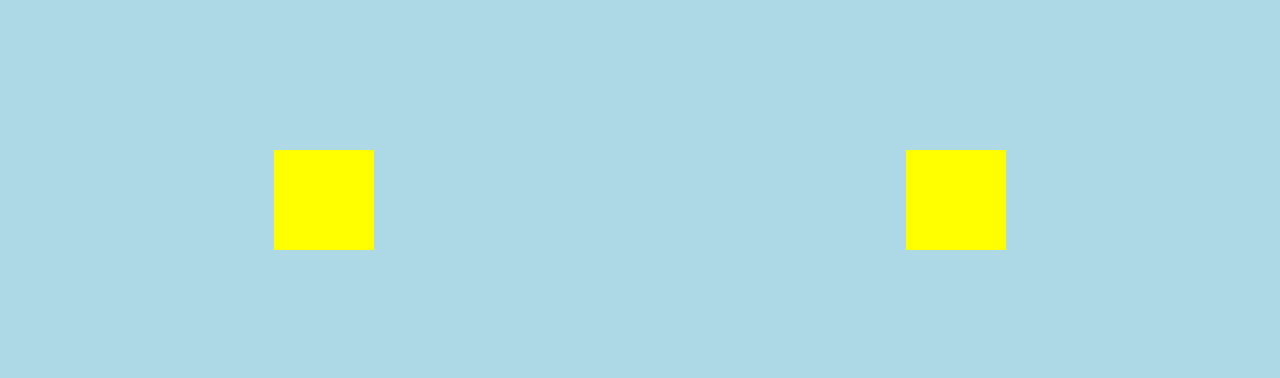
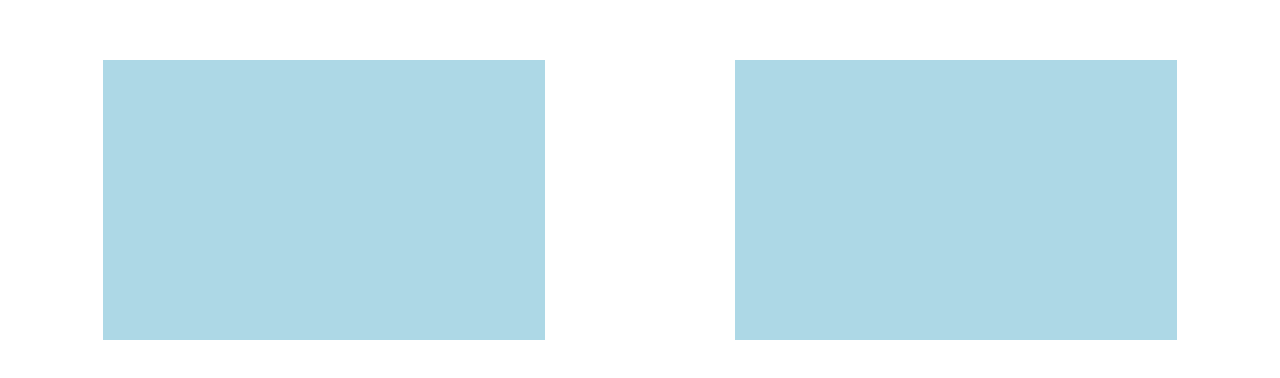
Before and after one commit to ynnckth/razecar, a plain HTML site: page data/index.html in a window 1280 px wide. Shown: the part 208-586 px from the top of the page. Drawn offline with Linux system fonts and the light colour scheme.

Commit message:
Fix returning a http response from endpoints; improve UI style

```diff
--- a/data/index.js
+++ b/data/index.js
@@ -1,19 +1,31 @@
 (function () {
+    const LEFT_MOTORS_SIDE = "left";
+    const RIGHT_MOTORS_SIDE = "right";
+
     const leftButton = document.createElement("div");
-    leftButton.setAttribute("class", "button");
+    leftButton.setAttribute("class", "button inactive");
 
     const rightButton = document.createElement("div");
-    rightButton.setAttribute("class", "button");
+    rightButton.setAttribute("class", "button inactive");
 
     const mainContent = document.getElementById('main');
     mainContent.appendChild(leftButton);
     mainContent.appendChild(rightButton);
 
-    const drive = (motorSide, shouldDrive) => fetch(`/motors/${motorSide}?drive=${shouldDrive}`);
+    const drive = (motorSide, shouldDrive) => {
+        fetch(`/motors/${motorSide}?drive=${shouldDrive}`);
 
-    leftButton.addEventListener("touchstart", () => drive("left", true));
-    leftButton.addEventListener("touchend", () => drive("left", false));
+        currentButton = motorSide === LEFT_MOTORS_SIDE ? leftButton : rightButton;
+        if (shouldDrive) {
+            currentButton.setAttribute("class", "button active");
+        } else {
+            currentButton.setAttribute("class", "button inactive");
+        }
+    };
 
-    rightButton.addEventListener("touchstart", () => drive("right", true));
-    rightButton.addEventListener("touchend", () => drive("right", false));
+    leftButton.addEventListener("touchstart", () => drive(LEFT_MOTORS_SIDE, true));
+    leftButton.addEventListener("touchend", () => drive(LEFT_MOTORS_SIDE, false));
+
+    rightButton.addEventListener("touchstart", () => drive(RIGHT_MOTORS_SIDE, true));
+    rightButton.addEventListener("touchend", () => drive(RIGHT_MOTORS_SIDE, false));
 })();
--- a/data/styles.css
+++ b/data/styles.css
@@ -1,5 +1,8 @@
+html {
+    height: 100%;
+  }
 body {
-    background-color: lightblue;
+    min-height: 100%;
 }
 
 #main {
@@ -11,7 +14,21 @@ body {
 }
 
 .button {
-    width: 100px;
-    height: 100px;
-    background-color: yellow;
+    width: 35%;
+    height: 35%;
+    /* Disable long touch press selection */
+    -webkit-touch-callout: none; /* iOS Safari */
+      -webkit-user-select: none; /* Safari */
+       -khtml-user-select: none; /* Konqueror HTML */
+         -moz-user-select: none; /* Firefox */
+          -ms-user-select: none; /* Internet Explorer/Edge */
+              user-select: none; /* Non-prefixed version, currently supported by Chrome and Opera */
 }
+
+.active {
+    background-color: blue;
+}
+
+.inactive {
+    background-color: lightblue;
+}
```
Also changed, not shown: 1 other file.
